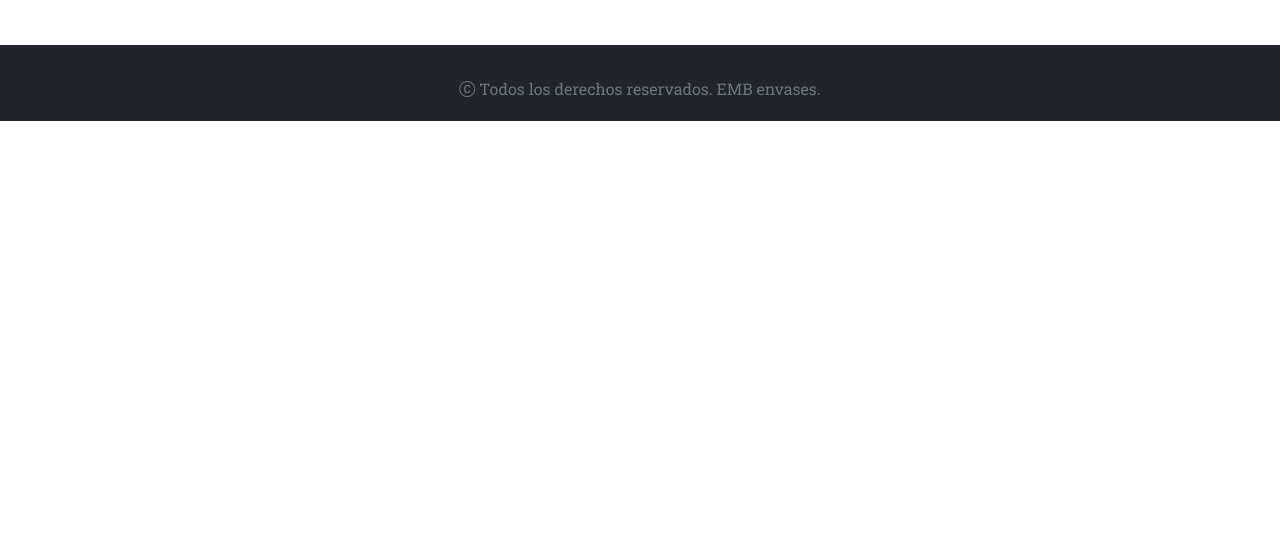
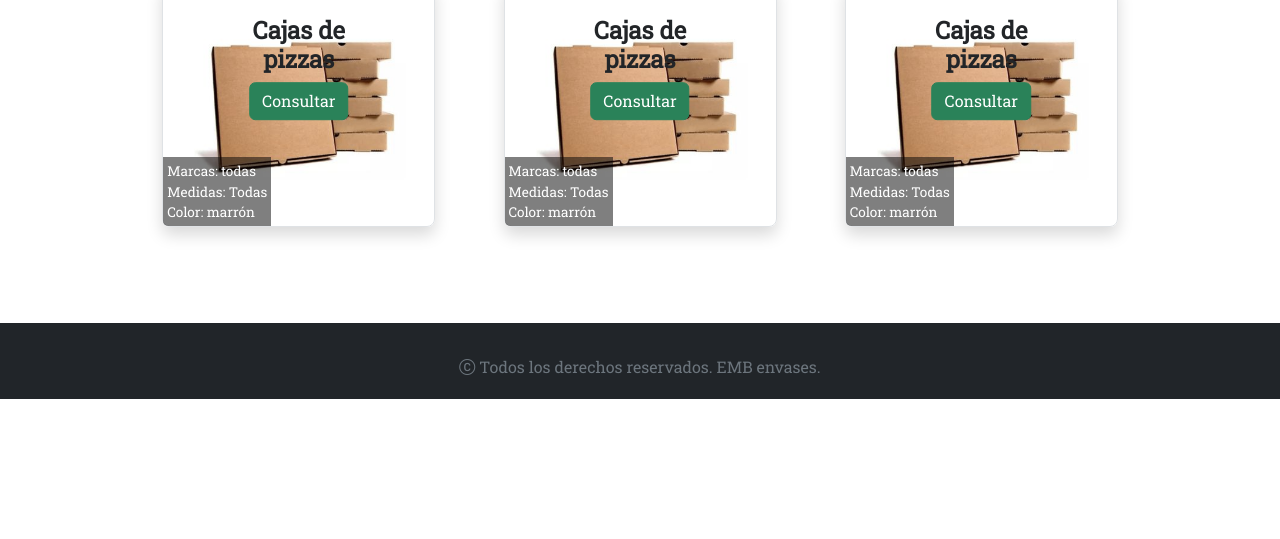
Before and after one commit to ezequielmonachesi/mbEnvases, a plain HTML site: page pages/productos.html in a window 1280 px wide. Shown: the part 261-800 px from the top of the page. Drawn offline with nearby package versions, Linux system fonts and the light colour scheme; files whose address does not match are found by name.

Commit message:
productos creados

```diff
--- a/css/style.css
+++ b/css/style.css
@@ -12,6 +12,22 @@ main {
 h2, .envasesmb{
   font-family: 'Libre Baskerville', serif;
   font-weight: 400;
+}
+.zoom:hover{
+}
+.imgZoom{
+  filter: grayscale(20%);
+}
+.imgZoom:hover{
+  filter: grayscale(0%);
+  transform: scale(1.05);
+  transition: all 0.5s;
+}
+.borde-inf-ul{
+  border-radius: 0 0 0 5px;
+}
+.letrasUl{
+  font-size: 0.85rem;
 }
 
 
@@ -57,6 +73,9 @@ h2, .envasesmb{
 .cursor-pointer:hover{
   cursor:pointer;
 }
+.cursor-default{
+  cursor: default;
+}
 
 @media all and (min-width: 768px) and (max-width: 991px){
   .slide {
--- a/pages/productos.html
+++ b/pages/productos.html
@@ -79,14 +79,56 @@
             </ol>
           </nav>
     </section>
-      <!-- Productos -->
-      <section class="container px-3 mt-3">
-        <div class="px-2 rounded-2">
-          <article class="row justify-content-evenly py-4 rounded-2">
-            <h2 class="text-center">Productos</h2>
-          </article>
-        </div>
-      </section>
+    <!-- Tarjetas de productos -->
+    <section class="container py-5 text-center">
+      <div class="">
+        <h2 class="">Productos</h2>
+        <article class="row justify-content-evenly px-4 gy-3">
+          <aside class="col-md-3 position-relative border rounded-3 shadow imgZoom">
+            <img src="../assets/productos/caja-pizza.jpg" alt="caja-pizza" class="w-100  rounded-2">
+            <article class="position-absolute top-50 start-50 translate-middle">
+              <div class="mb-5">
+                <h4 class="fw-bold cursor-default">Cajas de pizzas</h4>
+                <a type="button" class="btn btn-success mb-4" href="">Consultar</a>
+              </div>
+            </article>
+            <ul class="list-unstyled text-start bg-black text-white bg-opacity-50 borde-inf-ul position-absolute bottom-0 start-0 m-0 p-1">
+              <li class="letrasUl">Marcas: todas</li>
+              <li class="letrasUl">Medidas: Todas</li>
+              <li class="letrasUl">Color: marrón</li>
+            </ul>
+          </aside>
+          <aside class="col-md-3 position-relative border rounded-3 shadow imgZoom">
+            <img src="../assets/productos/caja-pizza.jpg" alt="caja-pizza" class="w-100  rounded-2">
+            <article class="position-absolute top-50 start-50 translate-middle">
+              <div class="mb-5">
+                <h4 class="fw-bold cursor-default">Cajas de pizzas</h4>
+                <a type="button" class="btn btn-success mb-4" href="">Consultar</a>
+              </div>
+            </article>
+            <ul class="list-unstyled text-start bg-black text-white bg-opacity-50 borde-inf-ul position-absolute bottom-0 start-0 m-0 p-1">
+              <li class="letrasUl">Marcas: todas</li>
+              <li class="letrasUl">Medidas: Todas</li>
+              <li class="letrasUl">Color: marrón</li>
+            </ul>
+          </aside>
+          <aside class="col-md-3 position-relative border rounded-3 shadow imgZoom">
+            <img src="../assets/productos/caja-pizza.jpg" alt="caja-pizza" class="w-100  rounded-2">
+            <article class="position-absolute top-50 start-50 translate-middle">
+              <div class="mb-5">
+                <h4 class="fw-bold cursor-default">Cajas de pizzas</h4>
+                <a type="button" class="btn btn-success mb-4" href="">Consultar</a>
+              </div>
+            </article>
+            <ul class="list-unstyled text-start bg-black text-white bg-opacity-50 borde-inf-ul position-absolute bottom-0 start-0 m-0 p-1">
+              <li class="letrasUl">Marcas: todas</li>
+              <li class="letrasUl">Medidas: Todas</li>
+              <li class="letrasUl">Color: marrón</li>
+            </ul>
+          </aside>
+        </article>
+      </div>
+    </section>
     </main>
     <footer class="bg-dark mt-5 pt-2 pb-1">
         <p class="text-secondary text-center mt-4">
```
Also changed, not shown: index.html (+1 -1 lines), pages/contacto.html (+1 -1 lines), pages/error404.html (+1 -1 lines), assets/productos/cajaLomo.jpg (added).
